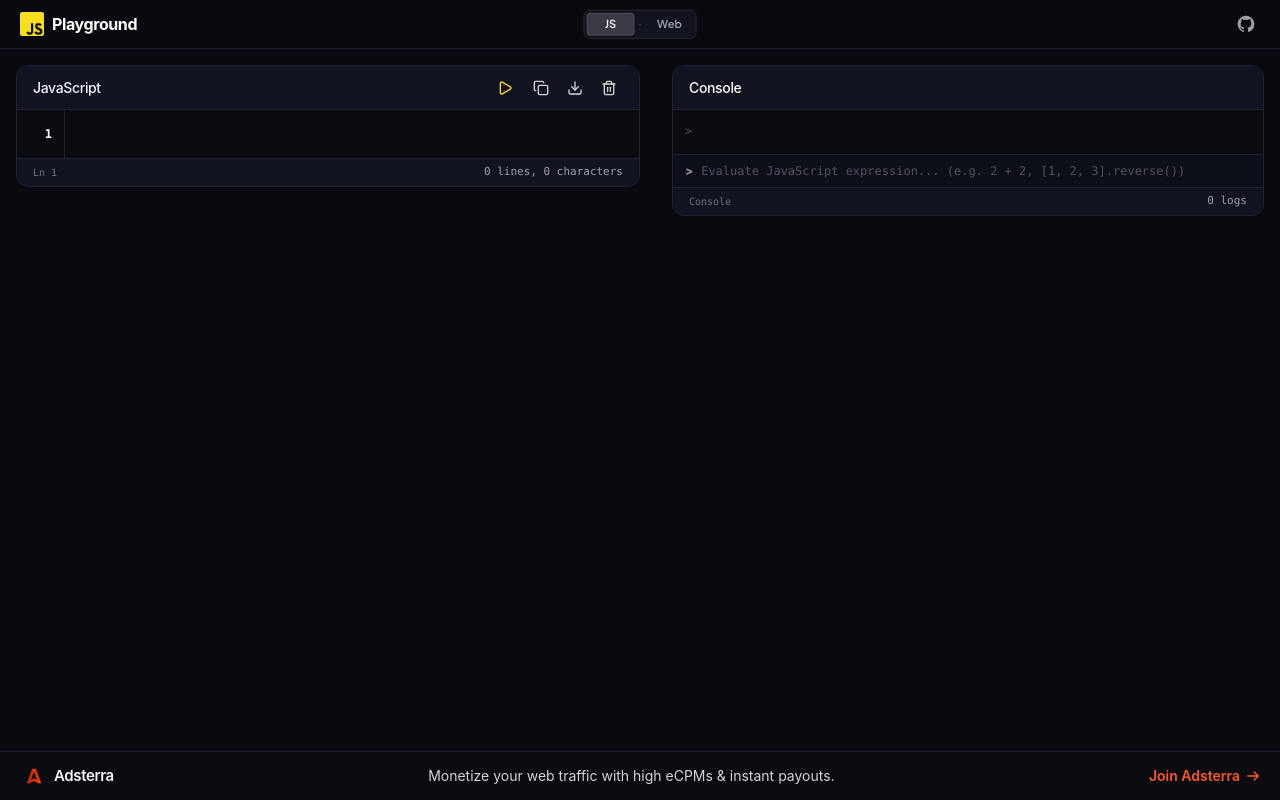
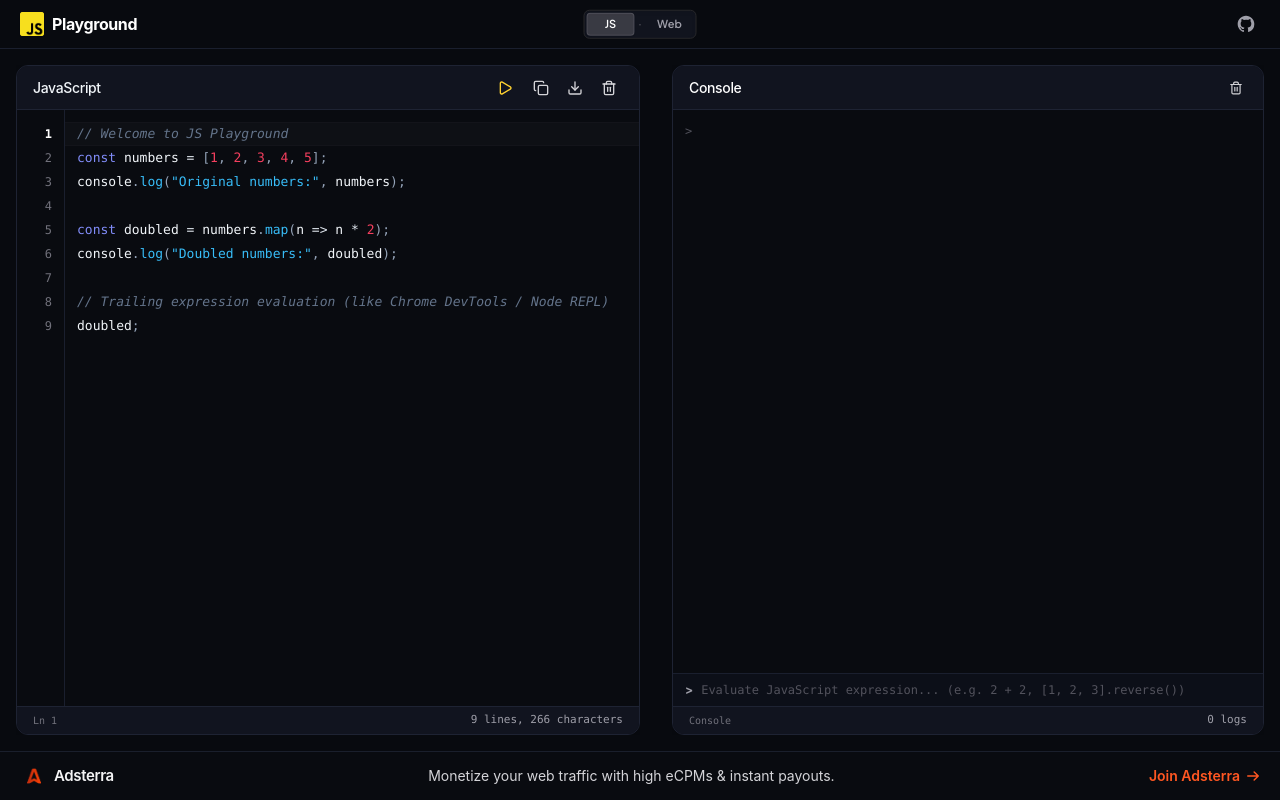
Before and after one commit to rizwanislam505/JavaScript-playground, a React (Vite) app: page / in a window 1280 px wide. Built offline with nearby package versions, Linux system fonts and the light colour scheme.

Commit message:
feat: update default templates and improve layout
- Add default code snippets for JavaScript and TypeScript
- Add default HTML/CSS/JS template for web projects
- Update UI to force full-screen overflow containment
- Ensure clear console button is always visible

```diff
--- a/index.html
+++ b/index.html
@@ -254,9 +254,9 @@
     }
     </script>
   </head>
-  <body class="bg-[#080a0f] text-slate-100 antialiased h-full w-full min-h-screen flex flex-col m-0 p-0 selection:bg-yellow-500/30 selection:text-white">
+  <body class="bg-[#080a0f] text-slate-100 antialiased h-screen w-screen overflow-hidden selection:bg-yellow-500/30 selection:text-white">
     <!-- Main Interactive React Application Entry Point -->
-    <div id="root" class="h-full w-full min-h-screen flex-1 flex flex-col"></div>
+    <div id="root" class="h-screen w-screen overflow-hidden flex flex-col"></div>
 
     <!-- Complete Plain HTML Content for Search Engine Bots, Crawlers, and SEO Audits (Ahrefs, Semrush, Googlebot, Lighthouse) -->
     <!-- Ensures SEO tools detect comprehensive textual content, heading hierarchy, keyword density, and deep FAQs directly in static HTML -->
--- a/src/App.tsx
+++ b/src/App.tsx
@@ -6,7 +6,7 @@ import {
   ConsoleLogEntry,
   WebProjectState
 } from './types';
-import { JS_DEFAULT_CODE, WEB_DEFAULT_PROJECT } from './templates';
+import { JS_DEFAULT_CODE, TS_DEFAULT_CODE, WEB_DEFAULT_PROJECT } from './templates';
 import { Header } from './components/Header';
 import { SponsorBanner } from './components/SponsorBanner';
 import { CodeEditor } from './components/CodeEditor';
@@ -29,7 +29,7 @@ export default function App() {
 
   // Raw code state for TypeScript
   const [tsCode, setTsCode] = useState<string>(() => {
-    return safeStorageGet('ts_playground_raw_code') ?? '';
+    return safeStorageGet('ts_playground_raw_code') ?? TS_DEFAULT_CODE;
   });
 
   const [webProject, setWebProject] = useState<WebProjectState>(() => {
@@ -429,7 +429,7 @@ export default function App() {
 
   return (
     <div
-      className={`h-full w-full flex-1 flex flex-col overflow-hidden font-sans select-none ${
+      className={`h-screen w-screen flex flex-col overflow-hidden font-sans select-none ${
         theme === 'dark' ? 'bg-[#080a0f] text-slate-100' : 'bg-slate-100 text-slate-900'
       }`}
     >
--- a/src/components/ConsoleView.tsx
+++ b/src/components/ConsoleView.tsx
@@ -297,7 +297,6 @@ export const ConsoleView: React.FC<ConsoleViewProps> = ({
             </button>
           )}
 
-          {logs.length > 0 && (
           <button
             onClick={onClear}
             className="text-zinc-300 hover:text-rose-400 p-1 rounded hover:bg-zinc-800 transition-colors cursor-pointer"
@@ -305,7 +304,6 @@ export const ConsoleView: React.FC<ConsoleViewProps> = ({
           >
             <Trash2 className="w-3.5 h-3.5" />
           </button>
-          )}
         </div>
       </div>
 
--- a/src/templates.ts
+++ b/src/templates.ts
@@ -1,10 +1,33 @@
 import { WebProjectState } from './types';
 
-// Raw empty defaults - no template, no prefilled code, just raw
-export const JS_DEFAULT_CODE = '';
+export const JS_DEFAULT_CODE = `// Welcome to JS Playground
+const numbers = [1, 2, 3, 4, 5];
+console.log("Original numbers:", numbers);
+
+const doubled = numbers.map(n => n * 2);
+console.log("Doubled numbers:", doubled);
+
+// Trailing expression evaluation (like Chrome DevTools / Node REPL)
+doubled;`;
+
+export const TS_DEFAULT_CODE = `// TypeScript Playground
+interface User {
+  id: number;
+  name: string;
+  role: string;
+}
+
+const user: User = {
+  id: 1,
+  name: "Alex",
+  role: "Developer"
+};
+
+console.log("TypeScript User:", user);
+user;`;
 
 export const WEB_DEFAULT_PROJECT: WebProjectState = {
-  html: '',
-  css: '',
-  js: ''
+  html: '<div class="card">\n  <h1>Hello Web Playground</h1>\n  <p>Edit HTML, CSS, or JS below.</p>\n</div>',
+  css: 'body {\n  font-family: system-ui, sans-serif;\n  background: #0b0d14;\n  color: #fff;\n  display: flex;\n  justify-content: center;\n  align-items: center;\n  height: 100vh;\n  margin: 0;\n}\n.card {\n  background: #151922;\n  padding: 24px;\n  border-radius: 12px;\n  border: 1px solid #252a3a;\n}',
+  js: 'console.log("Web Playground loaded successfully!");'
 };
```
Also changed, not shown: public/assets/aistudio/image_81c87db4.png (added). Lines whose indentation alone changed are shown as unchanged.
